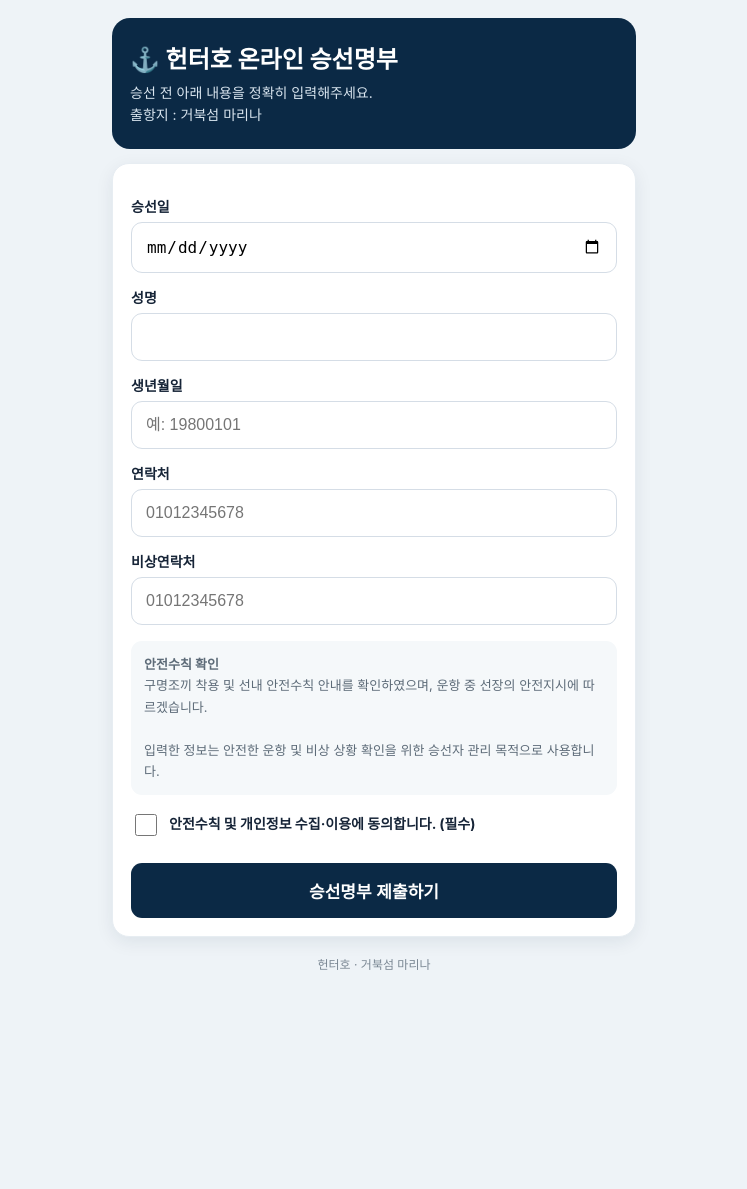
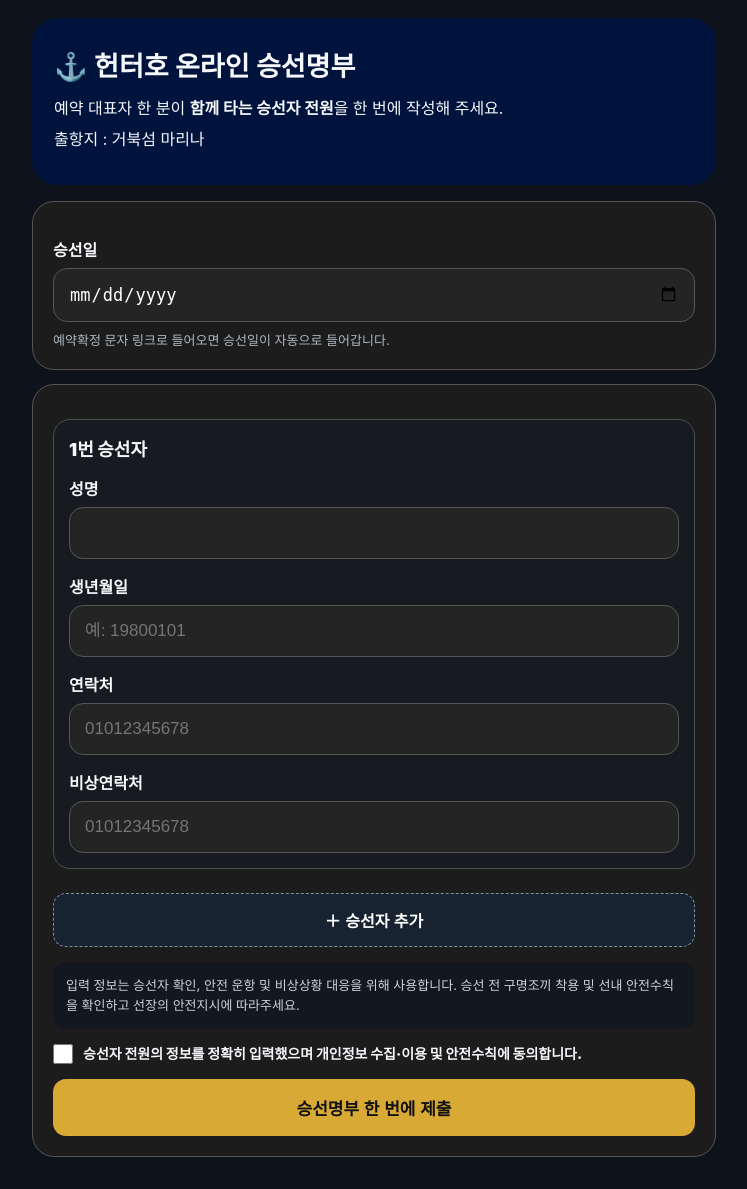
Before and after one commit to kimkyunghwan007/hunter-booking, a Flask app: page /passenger in a window 1280 px wide. Shown: the whole page, without its empty margins (266-1013 px from the left). Before the commit the page ends 970 px from the top, so only its background shows below. Run offline with Flask 3, Linux system fonts and the light colour scheme; some libraries are stand-ins or nearby versions.

Commit message:
Revamp passenger registration form layout and styles
Updated the layout and styles of the passenger registration form, enhancing the user interface and adding new elements for better usability.

```diff
--- a/templates/passenger.html
+++ b/templates/passenger.html
@@ -5,53 +5,75 @@
 <meta name="viewport" content="width=device-width,initial-scale=1,viewport-fit=cover">
 <title>헌터호 온라인 승선명부</title>
 <style>
-*{box-sizing:border-box}body{margin:0;font-family:-apple-system,BlinkMacSystemFont,"Noto Sans KR","Malgun Gothic",sans-serif;background:#eef3f7;color:#162437}
-main{max-width:560px;margin:auto;padding:18px}.top{background:#0b2945;color:white;padding:22px 18px;border-radius:18px;margin-bottom:14px}.top h1{font-size:24px;margin:0 0 7px}.top p{margin:0;color:#d9e5ef;font-size:14px;line-height:1.6}
-.card{background:white;border-radius:17px;padding:18px;box-shadow:0 5px 18px rgba(15,43,68,.08);border:1px solid #e7edf2}.flash{background:#fff3cd;border:1px solid #f1d675;padding:13px;border-radius:11px;margin-bottom:13px;font-weight:700}
-label{display:block;font-weight:800;font-size:14px;margin:14px 0 6px}input{width:100%;padding:14px;border:1px solid #d5dde6;border-radius:11px;background:white;font-size:16px}.agree{display:flex;gap:9px;align-items:flex-start;margin-top:18px;font-weight:700;line-height:1.5}.agree input{width:22px;height:22px;margin-top:1px;flex:0 0 auto}.notice{margin-top:16px;padding:13px;background:#f5f8fa;border-radius:11px;color:#5d6b78;font-size:13px;line-height:1.65}.submit{width:100%;border:0;background:#0b2945;color:white;padding:15px;border-radius:11px;font-weight:900;font-size:17px;margin-top:18px}.foot{text-align:center;color:#7a8793;font-size:12px;padding:18px 0}
+*{box-sizing:border-box}
+body{margin:0;background:#0e131b;color:#f5f7fb;font-family:-apple-system,BlinkMacSystemFont,"Noto Sans KR","Malgun Gothic",sans-serif}
+main{max-width:720px;margin:auto;padding:18px}.hero{background:#00133d;border-radius:25px;padding:27px 22px;margin-bottom:16px}
+.hero h1{font-size:27px;margin:0 0 12px}.hero p{margin:6px 0;font-size:16px;line-height:1.55}
+.flash{background:#5a3510;border:1px solid #9d6728;padding:13px;border-radius:12px;margin-bottom:14px;font-weight:800}
+.card{background:#1c1c1c;border:1px solid #555;border-radius:22px;padding:20px;margin:14px 0}
+label{display:block;font-size:16px;font-weight:900;margin:15px 0 7px}
+input{width:100%;padding:15px;border:1px solid #555;border-radius:14px;background:#242424;color:#fff;font-size:17px}
+.person{border:1px solid #46505b;border-radius:17px;padding:15px;margin:14px 0;background:#171a1f}
+.personHead{display:flex;justify-content:space-between;align-items:center}.personTitle{font-size:18px;font-weight:900}
+.remove{border:0;background:#4a2427;color:#fff;border-radius:9px;padding:8px 10px;font-weight:800}
+.add{width:100%;border:1px dashed #7e94a8;background:#172331;color:#fff;padding:14px;border-radius:13px;font-size:16px;font-weight:900;margin-top:10px}
+.notice{font-size:13px;line-height:1.6;color:#cbd2db;background:#131820;border-radius:13px;padding:13px;margin-top:15px}
+.agree{display:flex;gap:10px;align-items:flex-start;margin:15px 0;font-size:14px;line-height:1.45}.agree input{width:20px;height:20px;margin:0}
+.submit{width:100%;border:0;background:#d9a936;color:#101010;padding:16px;border-radius:13px;font-size:17px;font-weight:900}
+.small{font-size:13px;color:#aeb7c2;margin-top:8px}
 </style>
 </head>
 <body>
 <main>
-  <div class="top">
+<div class="hero">
 <h1>⚓ 헌터호 온라인 승선명부</h1>
-    <p>승선 전 아래 내용을 정확히 입력해주세요.<br>출항지 : 거북섬 마리나</p>
+<p>예약 대표자 한 분이 <b>함께 타는 승선자 전원</b>을 한 번에 작성해 주세요.</p>
+<p>출항지 : 거북섬 마리나</p>
 </div>
 
 {% with messages = get_flashed_messages() %}
 {% if messages %}<div class="flash">{{messages[0]}}</div>{% endif %}
 {% endwith %}
 
-  <form method="post" action="/passenger" class="card">
+<form method="post" action="/passenger">
+<div class="card">
 <label>승선일</label>
 <input type="date" name="boarding_date" value="{{prefill_date or ''}}" required>
-
-    <label>성명</label>
-    <input type="text" name="name" maxlength="30" autocomplete="name" required>
-
-    <label>생년월일</label>
-    <input type="text" name="birth_date" inputmode="numeric" placeholder="예: 19800101" maxlength="8" required>
-
-    <label>연락처</label>
-    <input type="tel" name="phone" inputmode="numeric" placeholder="01012345678" maxlength="13" required>
-
-    <label>비상연락처</label>
-    <input type="tel" name="emergency_phone" inputmode="numeric" placeholder="01012345678" maxlength="13" required>
-
-    <div class="notice">
-      <b>안전수칙 확인</b><br>
-      구명조끼 착용 및 선내 안전수칙 안내를 확인하였으며, 운항 중 선장의 안전지시에 따르겠습니다.<br><br>
-      입력한 정보는 안전한 운항 및 비상 상황 확인을 위한 승선자 관리 목적으로 사용합니다.
+<div class="small">예약확정 문자 링크로 들어오면 승선일이 자동으로 들어갑니다.</div>
 </div>
 
-    <label class="agree">
-      <input type="checkbox" name="agree" value="yes" required>
-      <span>안전수칙 및 개인정보 수집·이용에 동의합니다. (필수)</span>
-    </label>
+<div class="card">
+<div id="people"></div>
+<button class="add" type="button" onclick="addPerson()">＋ 승선자 추가</button>
+<div class="notice">입력 정보는 승선자 확인, 안전 운항 및 비상상황 대응을 위해 사용합니다. 승선 전 구명조끼 착용 및 선내 안전수칙을 확인하고 선장의 안전지시에 따라주세요.</div>
+<label class="agree"><input type="checkbox" name="agree" value="yes" required><span>승선자 전원의 정보를 정확히 입력했으며 개인정보 수집·이용 및 안전수칙에 동의합니다.</span></label>
+<button class="submit" type="submit">승선명부 한 번에 제출</button>
+</div>
+</form>
+</main>
 
-    <button class="submit" type="submit">승선명부 제출하기</button>
-  </form>
-  <div class="foot">헌터호 · 거북섬 마리나</div>
-</main>
+<template id="personTemplate">
+<div class="person">
+<div class="personHead"><div class="personTitle"></div><button class="remove" type="button" onclick="removePerson(this)">삭제</button></div>
+<label>성명</label><input name="name[]" required>
+<label>생년월일</label><input name="birth_date[]" inputmode="numeric" maxlength="8" placeholder="예: 19800101" required>
+<label>연락처</label><input name="phone[]" inputmode="tel" placeholder="01012345678" required>
+<label>비상연락처</label><input name="emergency_phone[]" inputmode="tel" placeholder="01012345678" required>
+</div>
+</template>
+
+<script>
+const people=document.getElementById('people');
+const tpl=document.getElementById('personTemplate');
+function renumber(){
+  [...people.querySelectorAll('.person')].forEach((el,i)=>{
+    el.querySelector('.personTitle').textContent=(i+1)+'번 승선자';
+    el.querySelector('.remove').style.display=people.children.length===1?'none':'block';
+  });
+}
+function addPerson(){people.appendChild(tpl.content.cloneNode(true));renumber();}
+function removePerson(btn){if(people.children.length<=1)return;btn.closest('.person').remove();renumber();}
+addPerson();
+</script>
 </body>
 </html>
```
Lines whose indentation alone changed are shown as unchanged.
